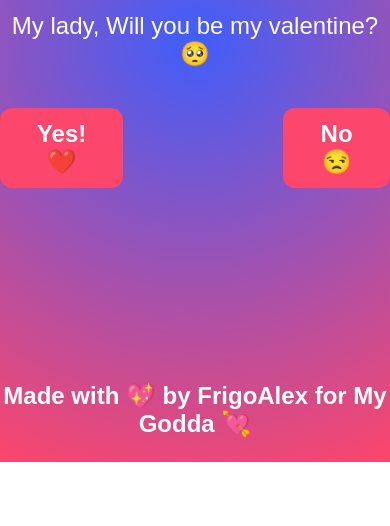
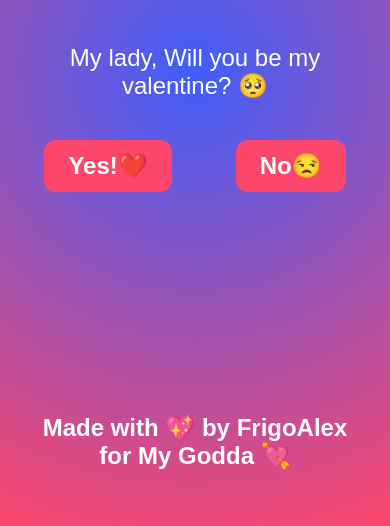
Before and after one commit to FrigoAlex/My-Valentine, a plain HTML site: page index.html in a window 390 px wide. Shown: the part 382-908 px from the top of the page. Before the commit the page ends 844 px from the top, so only its background shows below. Drawn offline with Linux system fonts and the light colour scheme; a web font is replaced by a local one.

Commit message:
📱 Improve the responsiveness

```diff
--- a/index.html
+++ b/index.html
@@ -49,7 +49,7 @@
       let shrinkFactor = 0.9;
 
       growthButton.addEventListener("click", () => {
-        growthFactor += 0.15;
+        growthFactor += 0.05;
         shrinkFactor -= 0.15;
         revealButton.style.transform = `scale(${growthFactor})`;
         growthButton.style.transform = `scale(${shrinkFactor})`;
--- a/styles.css
+++ b/styles.css
@@ -12,6 +12,13 @@ body {
     rgba(63, 94, 251, 1) 0%,
     rgba(252, 70, 107, 1) 100%
   );
+  display: flex;
+  flex-direction: column;
+  align-items: center;
+  justify-content: space-between;
+  text-align: center;
+  padding: 2em;
+  position: relative;
 }
 .page-container {
   display: flex;
@@ -35,7 +42,7 @@ body {
   display: flex;
   justify-content: space-around;
   align-items: center;
-  gap: 10rem;
+  gap: 4rem;
   margin-top: 1em;
 }
 .button {
@@ -63,8 +70,6 @@ body {
   margin-top: 1em;
 }
 footer {
-  position: absolute;
-  bottom: 0;
   width: 100%;
   text-align: center;
   padding: 1em 0;
```
